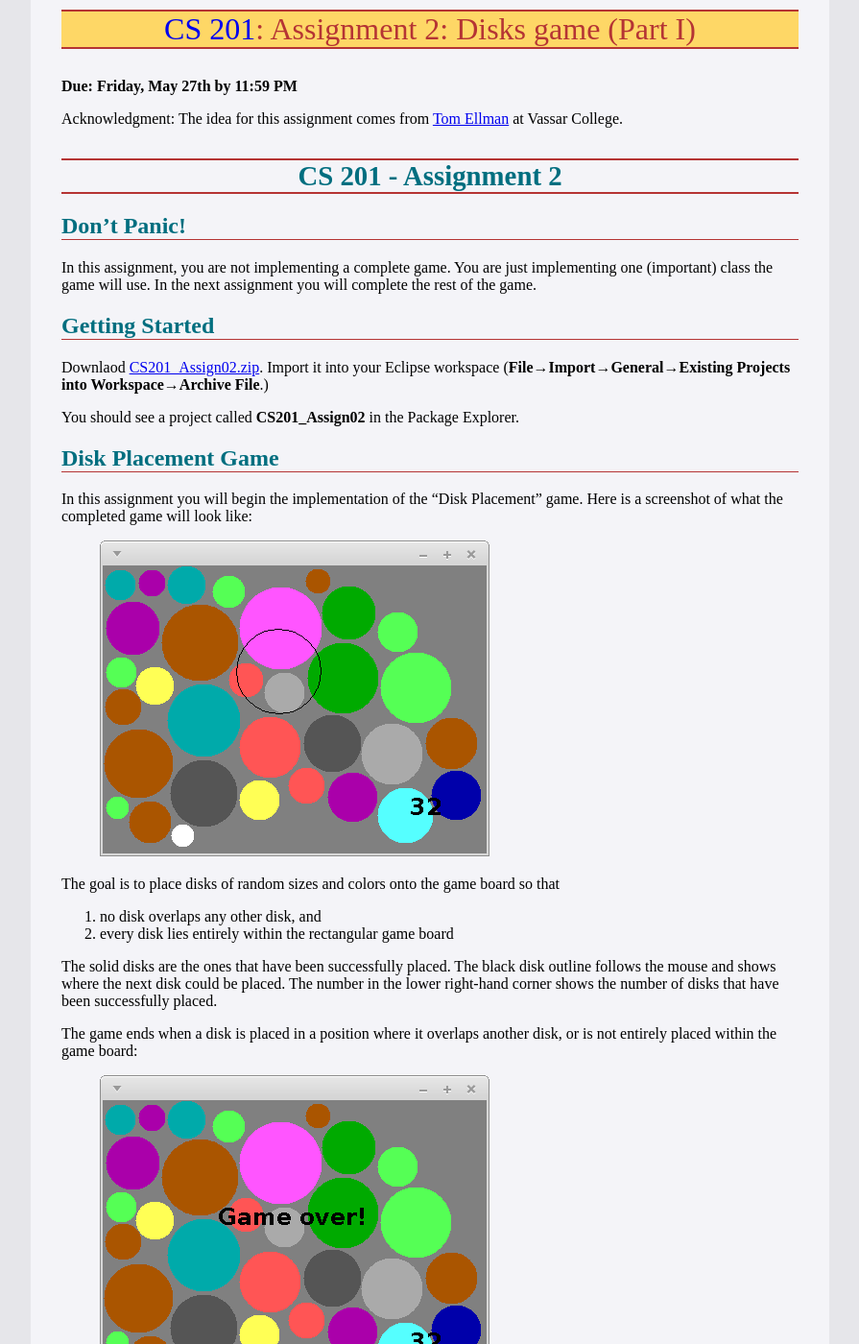
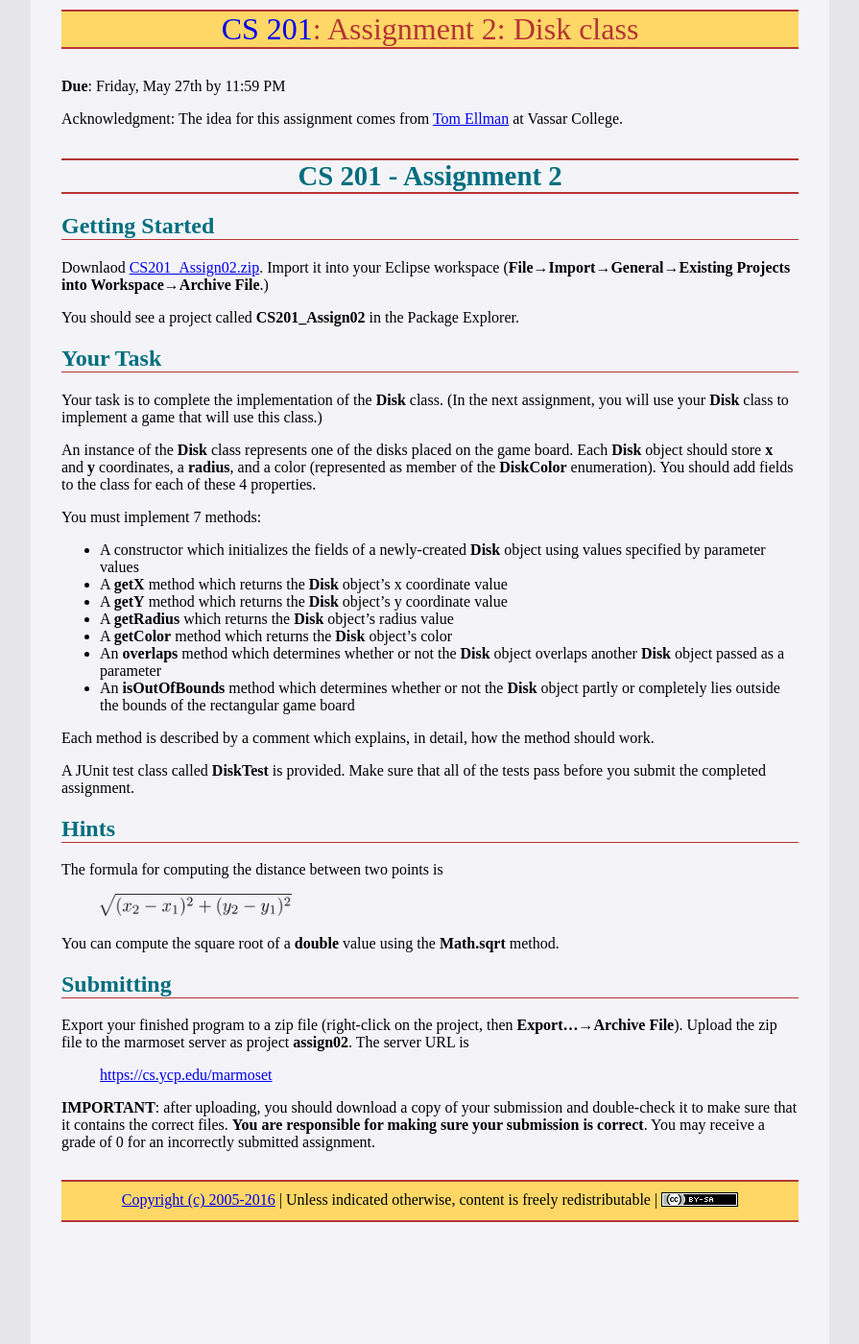
Before and after one commit to ycpcs/cs201-summer2016, a Jekyll site: the page built from assign/assign02.md, in a window 1280 px wide and 1400 px high. Shown: the whole window at 96% size, without its empty margins (192-1087 px from the left). Built offline with Jekyll 4.4.1, drawn with Linux system fonts in a browser that asks for light colours; some web fonts are replaced; some of the changed text lies outside the part shown.

Commit message:
assignments 2 and 3 ready to go?

```diff
--- a/assign/assign02.md
+++ b/assign/assign02.md
@@ -1,19 +1,14 @@
 ---
 layout: default
-title: "Assignment 2: Disks game (Part I)"
+title: "Assignment 2: Disk class"
 ---
 
-**Due: Friday, May 27th by 11:59 PM**
+**Due**: Friday, May 27th by 11:59 PM
 
 Acknowledgment: The idea for this assignment comes from [Tom Ellman](http://pages.vassar.edu/tomellman/) at Vassar College.
 
 CS 201 - Assignment 2
 =====================
-
-Don't Panic!
-------------
-
-In this assignment, you are not implementing a complete game. You are just implementing one (important) class the game will use. In the next assignment you will complete the rest of the game.
 
 Getting Started
 ---------------
@@ -22,38 +17,10 @@ Downlaod [CS201\_Assign02.zip](CS201_Assign02.zip). Import it into your Eclipse
 
 You should see a project called **CS201\_Assign02** in the Package Explorer.
 
-Disk Placement Game
--------------------
-
-In this assignment you will begin the implementation of the "Disk Placement" game. Here is a screenshot of what the completed game will look like:
-
-> ![image](img/assign2-screenshot.png)
-
-The goal is to place disks of random sizes and colors onto the game board so that
-
-1.  no disk overlaps any other disk, and
-2.  every disk lies entirely within the rectangular game board
-
-The solid disks are the ones that have been successfully placed. The black disk outline follows the mouse and shows where the next disk could be placed. The number in the lower right-hand corner shows the number of disks that have been successfully placed.
-
-The game ends when a disk is placed in a position where it overlaps another disk, or is not entirely placed within the game board:
-
-> ![image](img/assign2-gameover.png)
-
-You can download my implementation of the game to see how it works:
-
-> [disks.jar](disks.jar)
-
-[Note: Internet explorer incorrectly renames this file to "disks.zip". You can work around this problem by downloading the file using Firefox.]
-
-On Windows systems, just double-click on the file. On Linux and MacOS, open a terminal window, change directory into the directory in which you saved the file, and run the command
-
-    java -jar disks.jar
-
 Your Task
 ---------
 
-Your task is to complete the implementation of the **Disk** class. (In the next assignment, you will use your **Disk** class to complete the implementation of the overall game.)
+Your task is to complete the implementation of the **Disk** class. (In the next assignment, you will use your **Disk** class to implement a game that will use this class.)
 
 An instance of the **Disk** class represents one of the disks placed on the game board. Each **Disk** object should store **x** and **y** coordinates, a **radius**, and a color (represented as member of the **DiskColor** enumeration). You should add fields to the class for each of these 4 properties.
 
@@ -74,17 +41,11 @@ A JUnit test class called **DiskTest** is provided. Make sure that all of the te
 Hints
 -----
 
-You can compute the square root of a **double** value using the **Math.sqrt** method. For example, you can compute the distance between the centers of two **Disk** objects as follows:
+The formula for computing the distance between two points is
 
-{% highlight java %}
-Disk a = ...
-Disk b = ...
+> <img alt="distance formula" src="img/distanceFormula.png" style="width: 200px;">
 
-double xDist = a.getX() - b.getX();
-double yDist = a.getY() - b.getY();
-
-double dist = Math.sqrt( (xDist*xDist) + (yDist*yDist) );
-{% endhighlight %}
+You can compute the square root of a **double** value using the **Math.sqrt** method.
 
 Submitting
 ----------
```
Also changed, not shown: assign/assign03.md (+29 -3 lines), assign/index.md (+3 -3 lines), assign/img/copyProject1.png, assign/img/copyProject2.png, assign/img/distanceFormula.png (added).
